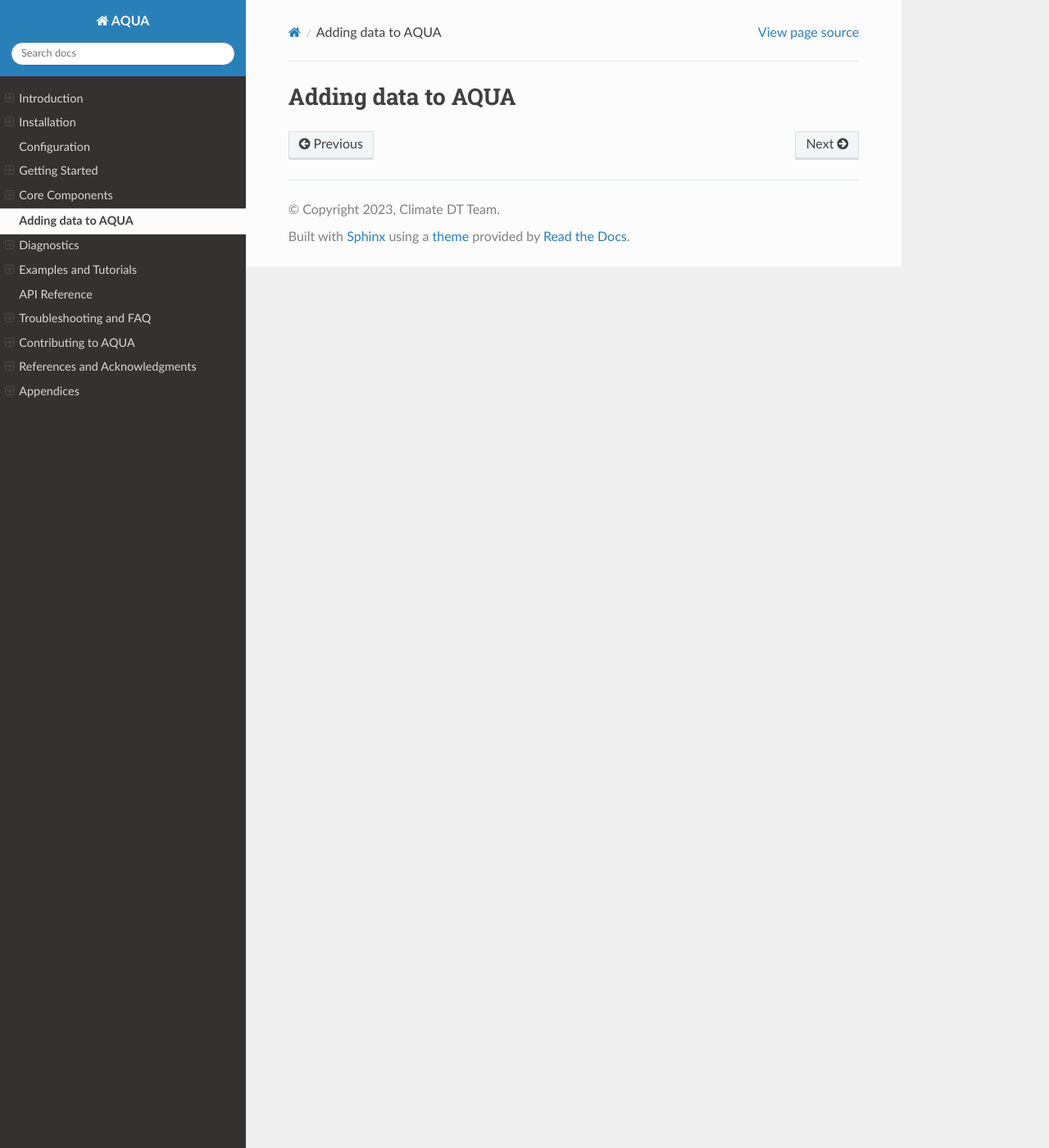
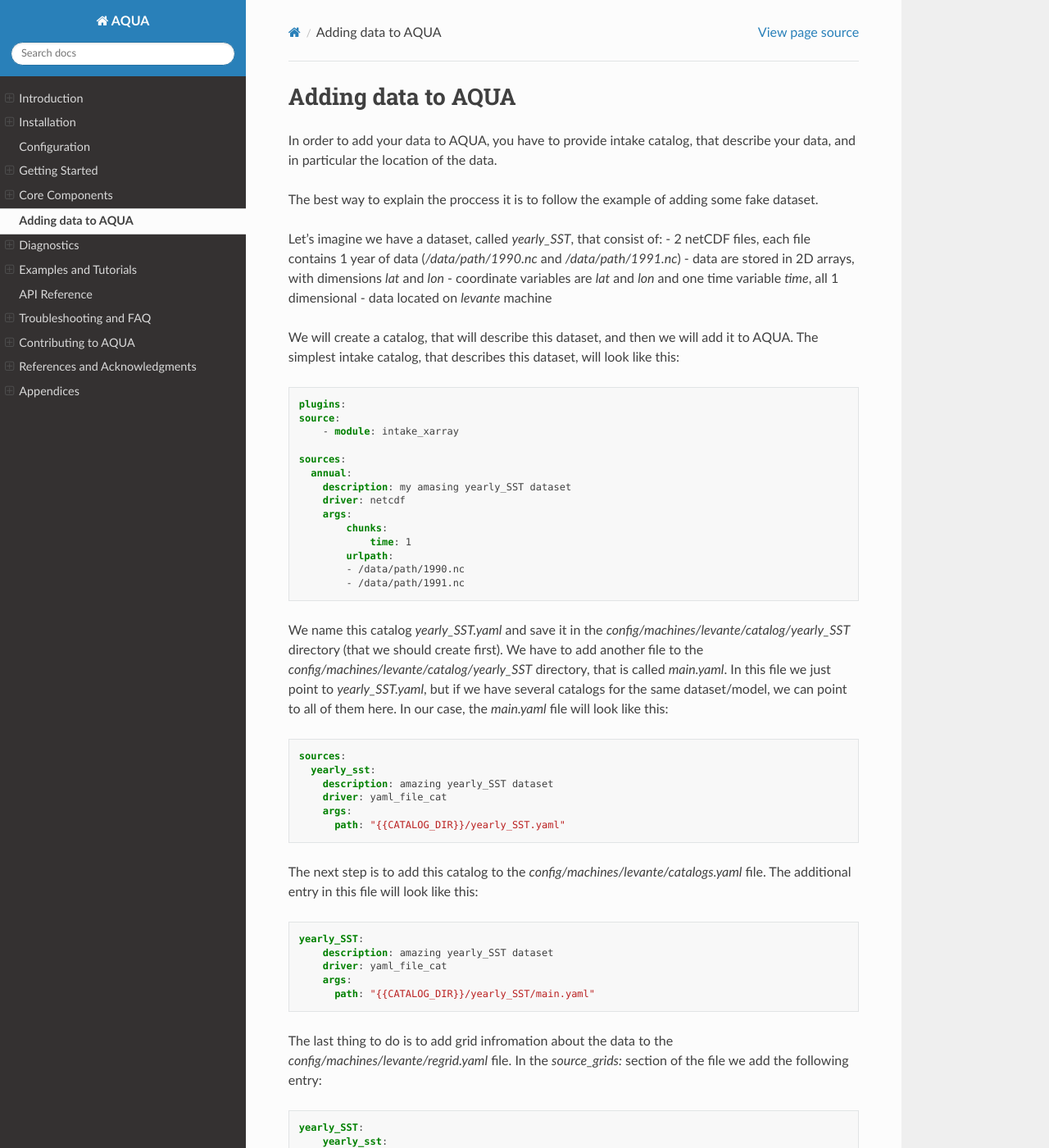
Before and after one commit to Predictia/AQUA, a Sphinx documentation site: the page built from docs/sphinx/source/adding_data.rst, in a window 1280 px wide and 1400 px high. Shown: the whole window at 82% size. Built offline with Sphinx 7.4.7 and the Read the Docs theme 2.0.0, drawn with Linux system fonts in a browser that asks for light colours; some of the changed text lies outside the part shown.

Commit message:
add adding data

```diff
--- a/docs/sphinx/source/adding_data.rst
+++ b/docs/sphinx/source/adding_data.rst
@@ -1,2 +1,81 @@
 Adding data to AQUA
 ===================
+
+In order to add your data to AQUA, you have to provide intake catalog, that describe your data,
+and in particular the location of the data.
+
+The best way to explain the proccess it is to follow the example of adding some fake dataset.
+
+Let's imagine we have a dataset, called `yearly_SST`, that consist of:
+- 2 netCDF files, each file contains 1 year of data (`/data/path/1990.nc` and `/data/path/1991.nc`)
+- data are stored in 2D arrays, with dimensions `lat` and `lon`
+- coordinate variables are `lat` and `lon` and one time variable `time`, all 1 dimensional
+- data located on `levante` machine
+
+We will create a catalog, that will describe this dataset, and then we will add it to AQUA.
+The simplest intake catalog, that describes this dataset, will look like this:
+
+.. code-block:: yaml
+
+    plugins:
+    source:
+        - module: intake_xarray
+
+    sources:
+      annual:
+        description: my amasing yearly_SST dataset
+        driver: netcdf
+        args:
+            chunks:
+                time: 1
+            urlpath:
+            - /data/path/1990.nc
+            - /data/path/1991.nc
+
+We name this catalog `yearly_SST.yaml` and save it in the `config/machines/levante/catalog/yearly_SST` directory (that we should create first).
+We have to add another file to the `config/machines/levante/catalog/yearly_SST` directory, that is called `main.yaml`.
+In this file we just point to `yearly_SST.yaml`, but if we have several catalogs for the same dataset/model, we can point to all of them here.
+In our case, the `main.yaml` file will look like this:
+
+.. code-block:: yaml
+
+    sources:
+      yearly_sst:
+        description: amazing yearly_SST dataset
+        driver: yaml_file_cat
+        args:
+          path: "{{CATALOG_DIR}}/yearly_SST.yaml"
+
+
+The next step is to add this catalog to the `config/machines/levante/catalogs.yaml` file. The additional entry in this file will look like this:
+
+.. code-block:: yaml
+
+    yearly_SST:
+        description: amazing yearly_SST dataset
+        driver: yaml_file_cat
+        args:
+          path: "{{CATALOG_DIR}}/yearly_SST/main.yaml"
+
+The last thing to do is to add grid infromation about the data to the `config/machines/levante/regrid.yaml` file. In the `source_grids:`
+section of the file we add the following entry:
+
+.. code-block:: yaml
+
+    yearly_SST:
+        yearly_sst:
+            default:
+                space_coord: ["lon", "lat"]
+
+The grid is regular and all the info contained inside, so there should be no problem for cdo to compute grid areas and interpolation weights.
+
+Now we can access our dataset from AQUA with the following command:
+
+.. code-block:: python
+
+    from aqua import Reader
+    reader = Reader(model="yearly_SST", exp="yearly_sst", source="annual", regrid='r100')
+    data = reader.retrieve(fix=False)
+
+
+You can also add fixes to your dataset by following examples in the `config/fixes/` directory.
```
